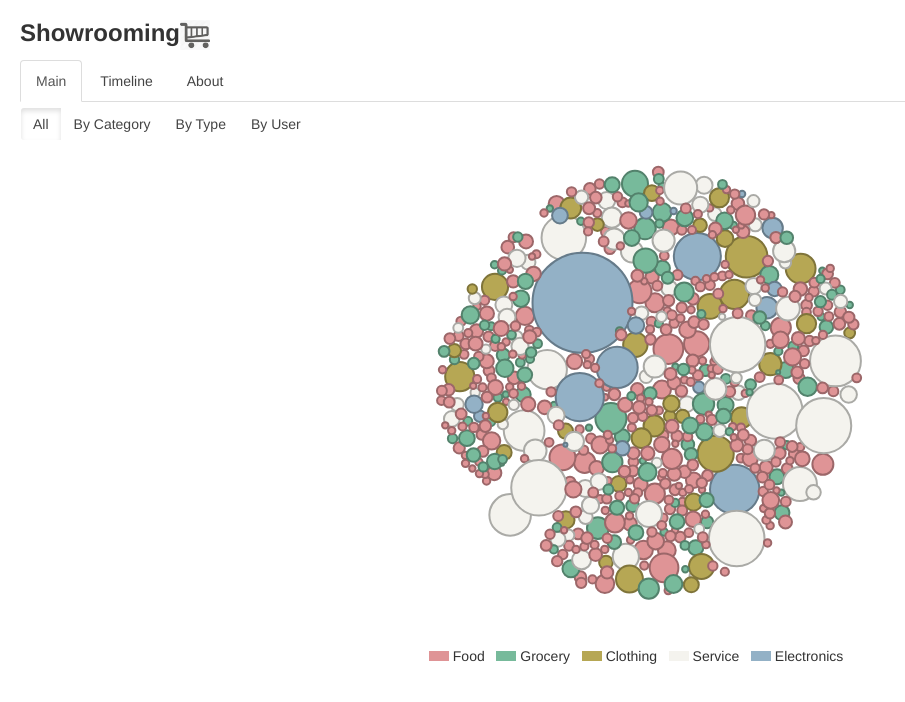
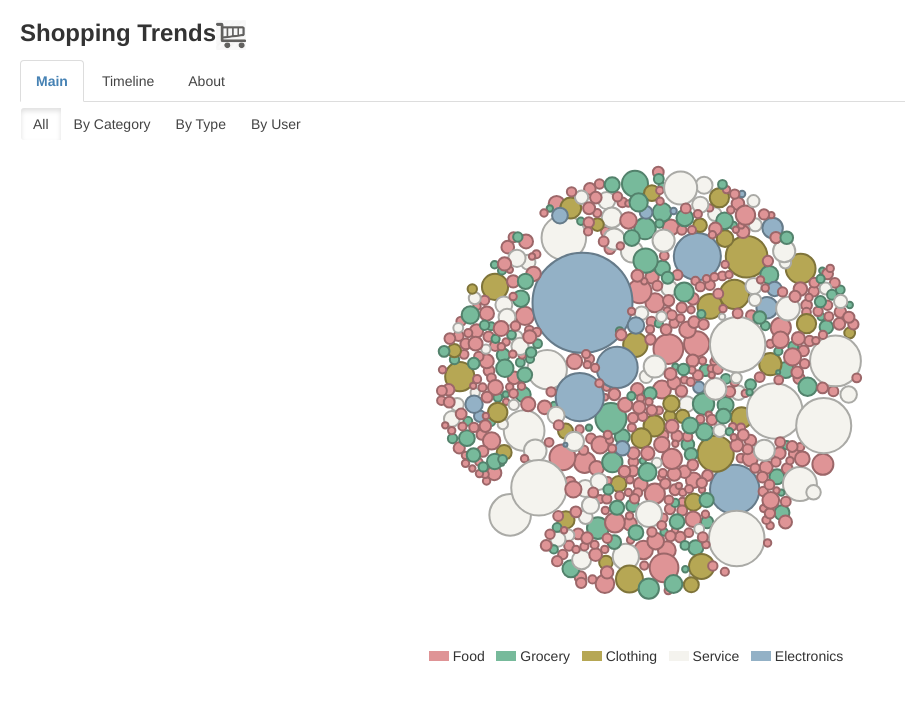
Before and after one commit to ShruthiSudhanva/showrooming, a plain HTML site: page index.html in a window 1280 px wide. Shown: the whole page, without its empty margins (0-905 px from the left). Drawn offline with nearby package versions, Linux system fonts and the light colour scheme; animation ran at ten frames a second.

Commit message:
Update index.html

```diff
--- a/index.html
+++ b/index.html
@@ -7,7 +7,7 @@
   <meta charset="utf-8">
   <meta http-equiv="X-UA-Compatible" content="IE=edge,chrome=1">
 
-  <title>Showrooming</title>
+  <title>Shopping Trends</title>
   <meta name="description" content="">
   <meta name="author" content="">
 
@@ -37,11 +37,11 @@
 
   <div id="container" class="container-fluid">
       <div id="header">
-        <h3><b>Showrooming</b><img src="img/cart.jpg" height="30" width="30"></h3>
+        <h3><b>Shopping Trends</b><img src="img/cart.jpg" height="30" width="30"></h3>
       </div>
     <!-- Nav tabs -->
     <ul class="nav nav-tabs">
-      <li class="active"><a href="#bubble" data-toggle="tab">Main</a></li>
+      <li class="active"><a href="#bubble" data-toggle="tab" style="color:steelblue;"><b>Main</b></a></li>
       <li><a href="time.html">Timeline</a></li>
       <li><a href="about.html">About</a></li>
     </ul>
```
